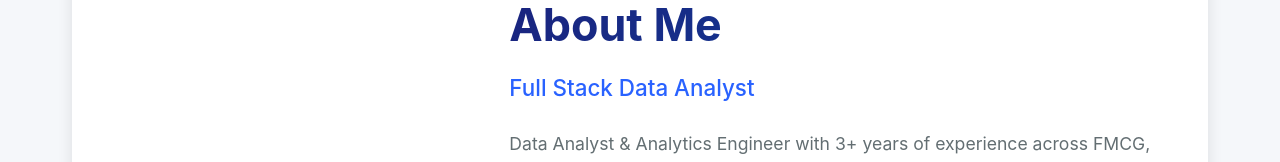
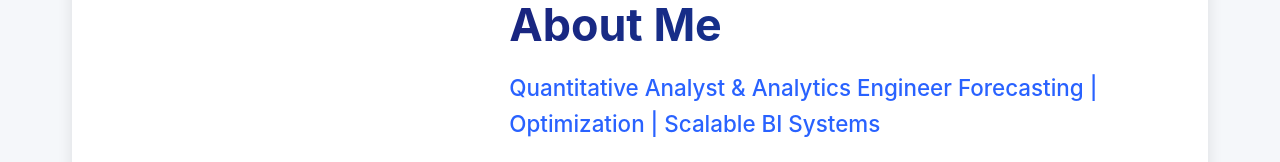
Before and after one commit to Ads2024/Ads2024.github.io, a React (Create React App) app: page / in a window 1280 px wide. Shown: the part 234-396 px from the top of the page. Built offline with nearby package versions, Linux system fonts and the light colour scheme.

Commit message:
updated about me

```diff
--- a/src/components/AboutMe.js
+++ b/src/components/AboutMe.js
@@ -10,7 +10,8 @@ const AboutMe = () => {
         </div>
         <div className="about-text">
           <h1>About Me</h1>
-          <p className="subtitle">Full Stack Data Analyst </p>
+          <p className="subtitle">Quantitative Analyst & Analytics Engineer
+          Forecasting | Optimization | Scalable BI Systems</p>
           <p className="description">
           Data Analyst & Analytics Engineer with 3+ years of experience across FMCG, assembly manufacturing, and utilities. I specialize in building forecasting models, optimization tools, and self-serve BI systems using Python, SQL, DAX, and Databricks. My work spans automated reporting pipelines, statistical anomaly detection, and scalable data infrastructure, all backed by Git-based CI/CD workflows. Currently completing a Master of Computer Science to deepen my capabilities in distributed systems, machine learning, and analytics product development.
           </p>
```
